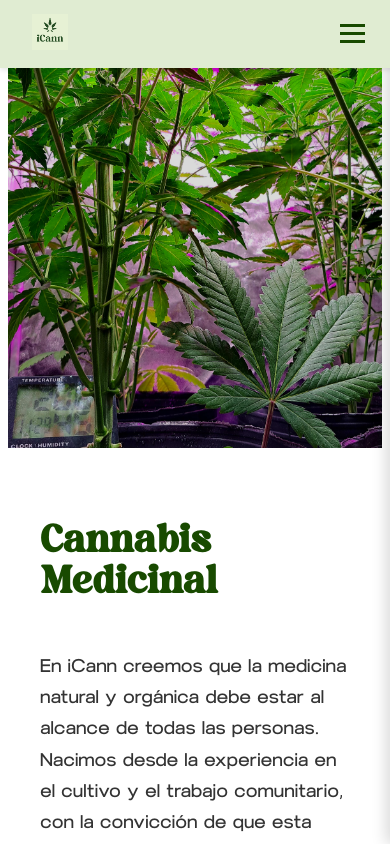
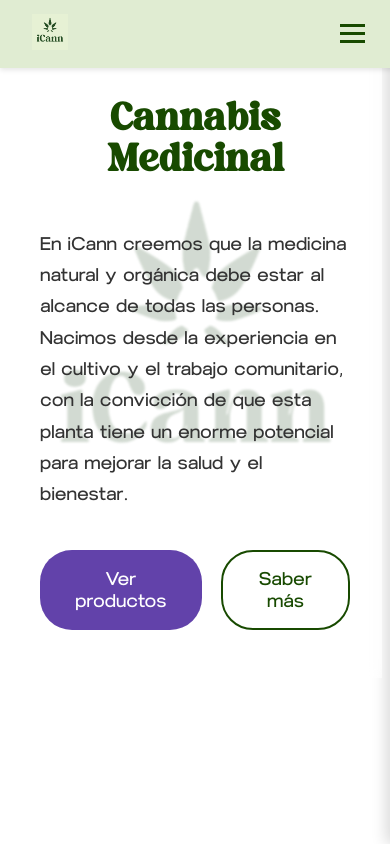
Before and after one commit to AgustinSoria/iCann, an Angular app: page / in a window 390 px wide. Shown: the top 844 px of the page. Built offline with nearby package versions, Linux system fonts and the light colour scheme.

Commit message:
mobile styles fix

```diff
--- a/src/app/header/header.component.css
+++ b/src/app/header/header.component.css
@@ -188,3 +188,14 @@
     display: none;
   }
 }
+
+/* ============================================
+   FIX: HAMBURGUESA SIEMPRE ARRIBA EN MOBILE
+=============================================== */
+@media (max-width: 768px) {
+  .hamburger {
+    position: relative;
+    z-index: 3000 !important;
+    pointer-events: auto !important;
+  }
+}
--- a/src/app/secciones/inicio/inicio.component.css
+++ b/src/app/secciones/inicio/inicio.component.css
@@ -140,9 +140,12 @@
     flex-direction: column;
     height: auto;
     margin-top: 0;
+    position: relative;
+    z-index: 1;
   }
 
   .hero-left img {
+    display: none;
     border-radius: 0;
     height: 50vh;
   }
@@ -150,9 +153,31 @@
   .hero-right {
     border-radius: 0;
     padding: 3rem 2rem;
+    position: relative;
+    z-index: 2;
   }
 
   .hero-title {
     font-size: 2.4rem;
+    text-align: center;
   }
+
+  .hero-buttons {
+    position: relative;
+    z-index: 3; /* botones siempre al frente */
+  }
+  .hero-right::before {
+  pointer-events: none; /* <<< esto evita que bloquee clics */
 }
+
+.hero-right::before {
+  content: "";
+  position: absolute;
+  inset: 0;
+  background: url("/productos/logo.png") top / 75% no-repeat;
+  opacity: 0.2; /* transparencia suave */
+  filter: blur(1px);
+  z-index: 0;
+  transform: translateY(20vh)
+}
+}
--- a/src/app/secciones/productos/productos.component.css
+++ b/src/app/secciones/productos/productos.component.css
@@ -60,7 +60,7 @@ li {
 .product-subtitle {
   text-align: center;
   font-size: 1.5rem;
-  margin-bottom: 2rem;
+  /* margin-bottom: 2rem; */
   color: #184a00;
 }
 
@@ -173,7 +173,7 @@ li {
   /* Subtítulo acompaña la escala del título */
   .product-subtitle {
     font-size: 1.2rem;
-    margin-bottom: 1.5rem;
+    /* margin-bottom: 1.5rem; */
     text-align: center;
   }
 
@@ -207,4 +207,27 @@ li {
   .dots {
     top: 6.5vh;
   }
+  .productos-wrapper {
+    height: auto !important;
+    min-height: 100vh;
+    overflow-y: auto !important;
+    overflow-x: hidden !important;
+  }
+
+  .slide {
+    height: auto !important;
+    min-height: 100vh;
+    padding-bottom: 4rem; /* espacio para que no corte el final */
+  }
+
+  .slider {
+    height: auto !important;
+  }
+
+  /* IMPORTANTE: permitir scroll mientras hay swipe horizontal */
+  .product-body,
+  .slide-content {
+    touch-action: pan-y !important;
+    -webkit-overflow-scrolling: touch; /* scroll suave iOS */
+  }
 }
--- a/src/app/sidebar/sidebar.component.css
+++ b/src/app/sidebar/sidebar.component.css
@@ -6,8 +6,8 @@
   position: fixed;
   top: 8vh;
   right: 0;
-  /* ← SIEMPRE A LA DERECHA */
   left: unset !important;
+
   height: 92vh;
   width: 180px;
   background-color: #e0ecd2;
@@ -17,10 +17,9 @@
   align-items: center;
   justify-content: center;
 
-  transform: translateX(150px);
-  /* oculto hacia la derecha */
+  transform: translateX(150px); /* oculto hacia la derecha */
   transition: transform 0.3s ease;
-  z-index: 999;
+  z-index: 900; /* más bajo que host.open (999) */
 
   font-family: inherit;
   color: #184a00;
@@ -32,6 +31,7 @@
     transform: translateX(0);
   }
 }
+
 /* =========================================================
    TAB (flecha lateral)
    ========================================================= */
@@ -52,7 +52,7 @@
   justify-content: center;
 
   cursor: pointer;
-  box-shadow: -2px 0 6px rgba(0, 0, 0, 0.2);
+  box-shadow: -2px 0 6px rgba(0,0,0,0.2);
 }
 
 .arrow {
@@ -111,7 +111,7 @@
 }
 
 /* =========================================================
-   MOBILE — SIDEBAR SIEMPRE A LA DERECHA
+   MOBILE — SIDEBAR CONTROLADO POR BOTÓN
    ========================================================= */
 
 @media (max-width: 768px) {
@@ -120,30 +120,47 @@
     display: none;
   }
 
+  /* --------------------------
+     HOST (app-sidebar)
+     -------------------------- */
+
+ :host {
+  position: fixed;
+  top: 0;
+  right: 0;
+
+  width: auto;
+  height: auto;
+
+  z-index: 1 !important;      /* siempre detrás del header */
+  pointer-events: none !important;  /* no tapa nada */
+}
+
+:host(.open) {
+  z-index: 2000 !important;   /* se pone por encima SOLO si está abierto */
+  pointer-events: auto !important;
+}
+
+  /* --------------------------
+     SIDEBAR INTERNO
+     -------------------------- */
   .sidebar {
-    position: fixed;
     top: 0;
-    right: 0;
-    /* ← MOBILE A LA DERECHA */
-    left: unset !important;
-
+    height: 100vh;
     width: 260px;
-    height: 100vh;
 
     background: #f8f8f8;
-    box-shadow: -4px 0 14px rgba(0, 0, 0, 0.15);
+    box-shadow: -4px 0 14px rgba(0,0,0,0.15);
 
-    transform: translateX(100%);
-    /* ← CERRADO hacia la derecha */
+    transform: translateX(100%); /* cerrado */
     transition: transform 0.35s ease;
+
+    pointer-events: none; /* se habilita sólo si .open */
   }
 
   .sidebar.open {
     transform: translateX(0);
-  }
-
-  .sidebar .label {
-    padding-left: 0.8rem;
+    pointer-events: auto;
   }
 
   /* menú visible siempre */
@@ -156,11 +173,21 @@
   }
 
   .sidebar button {
-    font-size: 1.1rem;
+    font-size: 1.5rem;
     padding: 0.8rem 0;
+    padding-left: 10vw;
   }
 
   .label {
     display: inline !important;
   }
+
+  /* tab lateral solo clickeable si abierto */
+  .sidebar:not(.open) .sidebar-tab {
+    pointer-events: none;
+  }
+
+  .sidebar.open .sidebar-tab {
+    pointer-events: auto;
+  }
 }
--- a/src/app/sidebar/sidebar.component.ts
+++ b/src/app/sidebar/sidebar.component.ts
@@ -6,7 +6,10 @@ import { CommonModule } from '@angular/common';
   standalone: true,
   imports: [CommonModule],
   templateUrl: './sidebar.component.html',
-  styleUrls: ['./sidebar.component.css']
+  styleUrls: ['./sidebar.component.css'],
+  host: {
+  '[class.open]': 'sidebarOpen'
+}
 })
 export class SidebarComponent {
   @Input() currentSection: string = '';
@@ -14,6 +17,8 @@ export class SidebarComponent {
 
   @Output() sectionChange = new EventEmitter<string>();
   @Output() closeSidebar = new EventEmitter<boolean>();
+
+
 
   sections = [
     { id: 'inicio', label: 'Inicio' },
```
